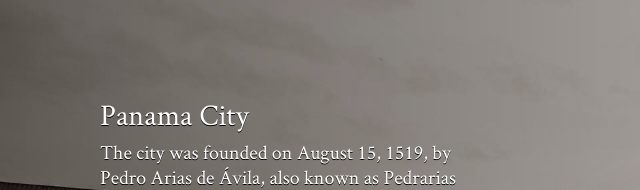
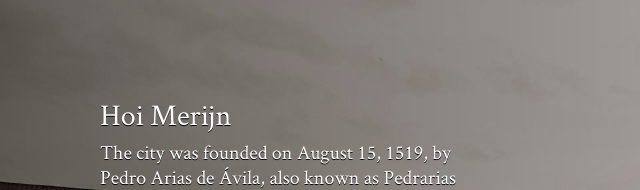
Before and after one commit to Squarion/the-trip-tour, a plain HTML site: page index.html in a window 1280 px wide. Shown: the top 190 px of the page, 0-640 px from the left. Drawn offline with Linux system fonts and the light colour scheme.

Commit message:
Update index.html

```diff
--- a/index.html
+++ b/index.html
@@ -34,7 +34,7 @@
                 <div class="overlay">
                 </div>
                 <div class="content">
-                    <h1>Panama City</h1>
+                    <h1>Hoi Merijn</h1>
                     <p>
                         The city was founded on August 15, 1519, by Pedro Arias de Ávila, also known as Pedrarias Dávila. Within a few years of its founding, the city became a launching point for the exploration and conquest of Peru and a transit point for gold and silver headed back to Spain through the Isthmus. In 1671 Henry Morgan with a band of 1400 men attacked and looted the city, which was subsequently destroyed by fire. The ruins of the old city still remain and are a popular tourist attraction known as Panamá la Vieja (Old Panama). It was rebuilt in 1673 in a new location approximately 5 miles (8 km) southwest of the original city. This location is now known as the Casco Viejo (Old Quarter) of the city.
                     </p>
```
